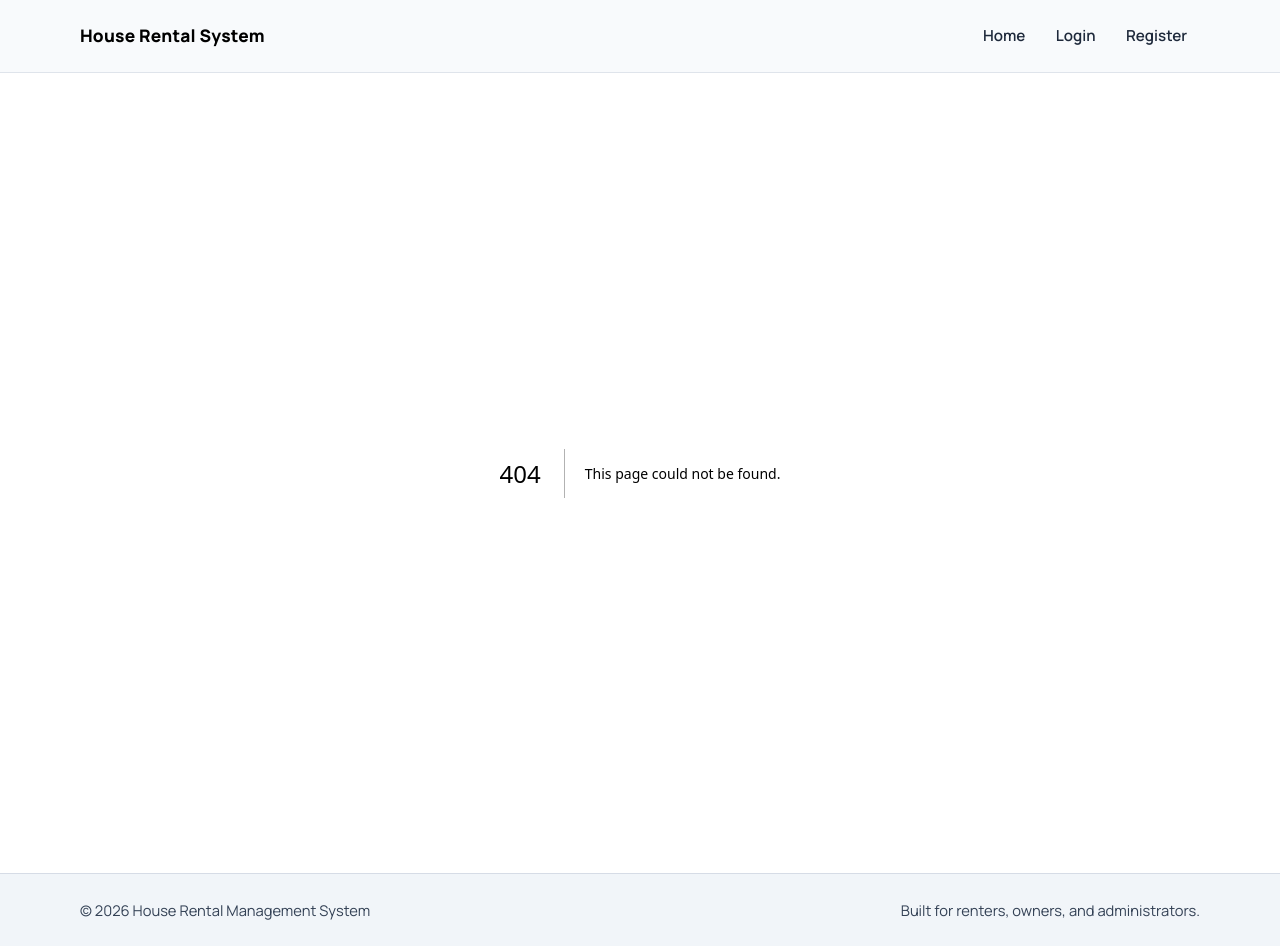
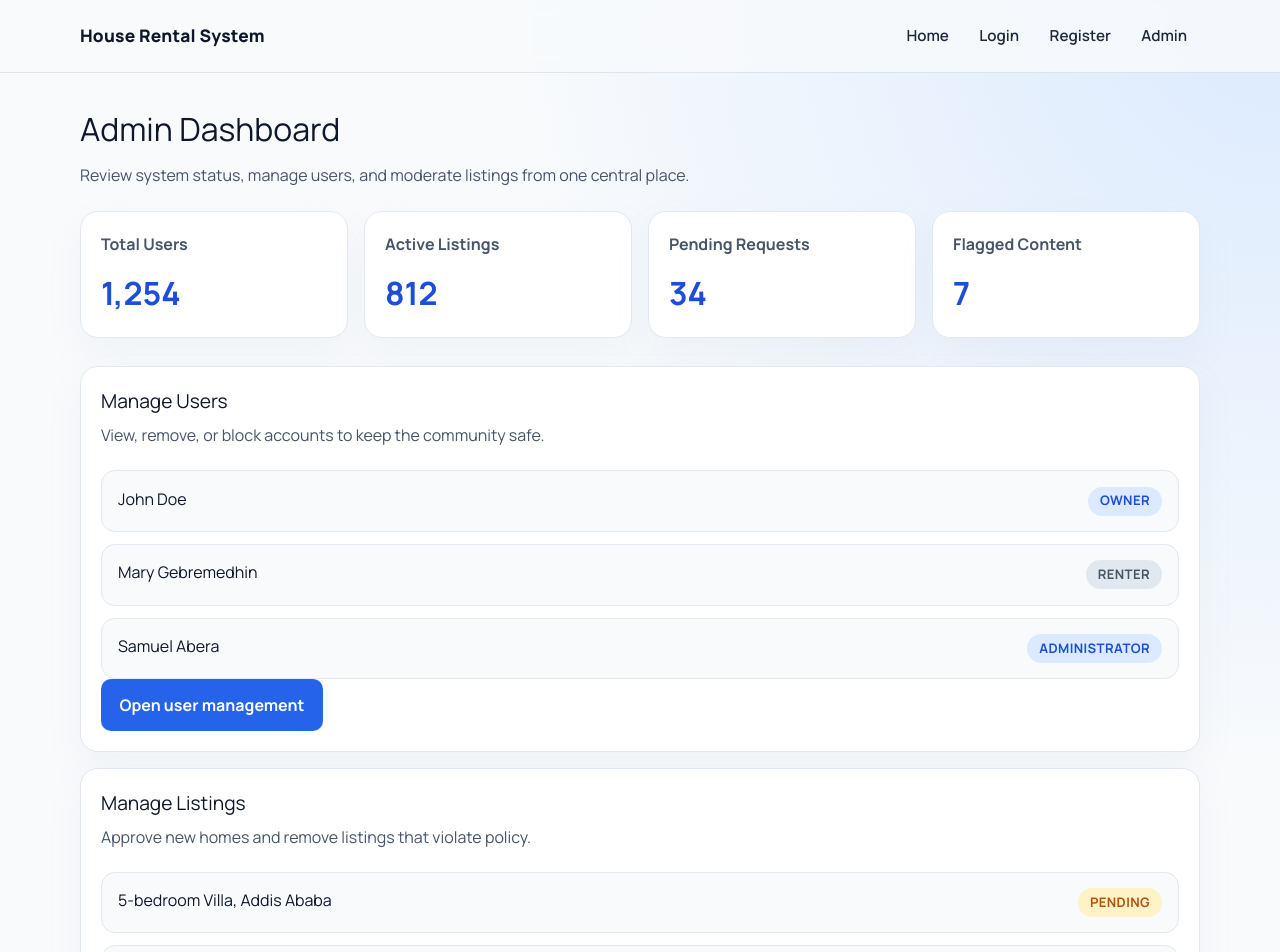
Before and after one commit to samuelabera21/House-Rental-System, a Next.js app: page /admin in a window 1280 px wide. Before the commit this address had no page. Shown: the top 952 px of the page. Built offline with nearby package versions, Linux system fonts and the light colour scheme.

Commit message:
Includes admin overview stats,Added Admin link to the main navigation,Added dashboard styling for admin overview cards, management cards, status badges, and action buttons

```diff
--- /dev/null
+++ b/app/admin/page.js
@@ -0,0 +1,81 @@
+export const metadata = {
+    title: "Admin Dashboard | House Rental Management System",
+};
+
+export default function AdminPage() {
+    return (
+        <section className="section-block admin-page">
+            <div className="page-container">
+                <div className="section-head">
+                    <h2>Admin Dashboard</h2>
+                    <p>Review system status, manage users, and moderate listings from one central place.</p>
+                </div>
+
+                <div className="admin-overview">
+                    <article className="admin-stat-card">
+                        <span className="stat-label">Total Users</span>
+                        <strong>1,254</strong>
+                    </article>
+                    <article className="admin-stat-card">
+                        <span className="stat-label">Active Listings</span>
+                        <strong>812</strong>
+                    </article>
+                    <article className="admin-stat-card">
+                        <span className="stat-label">Pending Requests</span>
+                        <strong>34</strong>
+                    </article>
+                    <article className="admin-stat-card">
+                        <span className="stat-label">Flagged Content</span>
+                        <strong>7</strong>
+                    </article>
+                </div>
+
+                <div className="admin-grid">
+                    <section className="admin-card">
+                        <div className="admin-card-header">
+                            <h3>Manage Users</h3>
+                            <p>View, remove, or block accounts to keep the community safe.</p>
+                        </div>
+                        <ul className="admin-list">
+                            <li>
+                                <span>John Doe</span>
+                                <span className="admin-status admin-status-active">Owner</span>
+                            </li>
+                            <li>
+                                <span>Mary Gebremedhin</span>
+                                <span className="admin-status admin-status-muted">Renter</span>
+                            </li>
+                            <li>
+                                <span>Samuel Abera</span>
+                                <span className="admin-status admin-status-active">Administrator</span>
+                            </li>
+                        </ul>
+                        <button className="admin-action-btn">Open user management</button>
+                    </section>
+
+                    <section className="admin-card">
+                        <div className="admin-card-header">
+                            <h3>Manage Listings</h3>
+                            <p>Approve new homes and remove listings that violate policy.</p>
+                        </div>
+                        <ul className="admin-list">
+                            <li>
+                                <span>5-bedroom Villa, Addis Ababa</span>
+                                <span className="admin-status admin-status-pending">Pending</span>
+                            </li>
+                            <li>
+                                <span>Cozy Urban Apartment</span>
+                                <span className="admin-status admin-status-approved">Approved</span>
+                            </li>
+                            <li>
+                                <span>Cottage Near Lake</span>
+                                <span className="admin-status admin-status-flagged">Flagged</span>
+                            </li>
+                        </ul>
+                        <button className="admin-action-btn">Review listings</button>
+                    </section>
+                </div>
+            </div>
+        </section>
+    );
+}
--- a/components/Navbar.jsx
+++ b/components/Navbar.jsx
@@ -4,6 +4,7 @@ const navLinks = [
   { href: "/", label: "Home" },
   { href: "/login", label: "Login" },
   { href: "/register", label: "Register" },
+  { href: "/admin", label: "Admin" },
 ];
 
 export default function Navbar() {
--- a/styles/globals.css
+++ b/styles/globals.css
@@ -359,6 +359,119 @@ main {
   cursor: pointer;
 }
 
+.admin-overview {
+  display: grid;
+  gap: 1rem;
+  margin-top: 1.5rem;
+  grid-template-columns: repeat(auto-fit, minmax(190px, 1fr));
+}
+
+.admin-stat-card,
+.admin-card {
+  background: #ffffff;
+  border: 1px solid #e2e8f0;
+  border-radius: 18px;
+  padding: 1.25rem;
+  box-shadow: 0 16px 36px rgba(148, 163, 184, 0.08);
+}
+
+.admin-stat-card strong {
+  display: block;
+  margin-top: 0.85rem;
+  font-size: 2rem;
+  color: var(--primary-deep);
+}
+
+.stat-label {
+  color: var(--muted);
+  font-weight: 700;
+}
+
+.admin-grid {
+  display: grid;
+  gap: 1rem;
+  margin-top: 1.75rem;
+}
+
+.admin-card-header h3 {
+  margin: 0;
+  font-size: 1.2rem;
+}
+
+.admin-card-header p {
+  margin-top: 0.45rem;
+  color: var(--muted);
+  line-height: 1.6;
+}
+
+.admin-list {
+  list-style: none;
+  padding: 0;
+  margin: 1.35rem 0 0;
+  display: grid;
+  gap: 0.75rem;
+}
+
+.admin-list li {
+  display: flex;
+  justify-content: space-between;
+  gap: 1rem;
+  padding: 0.95rem 1rem;
+  border-radius: 14px;
+  border: 1px solid #e2e8f0;
+  background: #f8fafc;
+}
+
+.admin-status {
+  border-radius: 999px;
+  padding: 0.3rem 0.75rem;
+  font-size: 0.82rem;
+  font-weight: 700;
+  text-transform: uppercase;
+  letter-spacing: 0.03em;
+}
+
+.admin-status-active {
+  background: #dbeafe;
+  color: #1d4ed8;
+}
+
+.admin-status-muted {
+  background: #e2e8f0;
+  color: #475569;
+}
+
+.admin-status-pending {
+  background: #fef3c7;
+  color: #b45309;
+}
+
+.admin-status-approved {
+  background: #dcfce7;
+  color: #166534;
+}
+
+.admin-status-flagged {
+  background: #fee2e2;
+  color: #991b1b;
+}
+
+.admin-action-btn {
+  width: fit-content;
+  border: 0;
+  border-radius: 10px;
+  background: var(--primary);
+  color: #fff;
+  padding: 0.85rem 1.15rem;
+  font-weight: 700;
+  cursor: pointer;
+  transition: background-color 180ms ease;
+}
+
+.admin-action-btn:hover {
+  background: #1d4ed8;
+}
+
 .footer-wrap {
   border-top: 1px solid rgba(148, 163, 184, 0.3);
   background: #f1f5f9;
```
Also changed, not shown: 1 other file (tests, documents, lock files or other folders).
